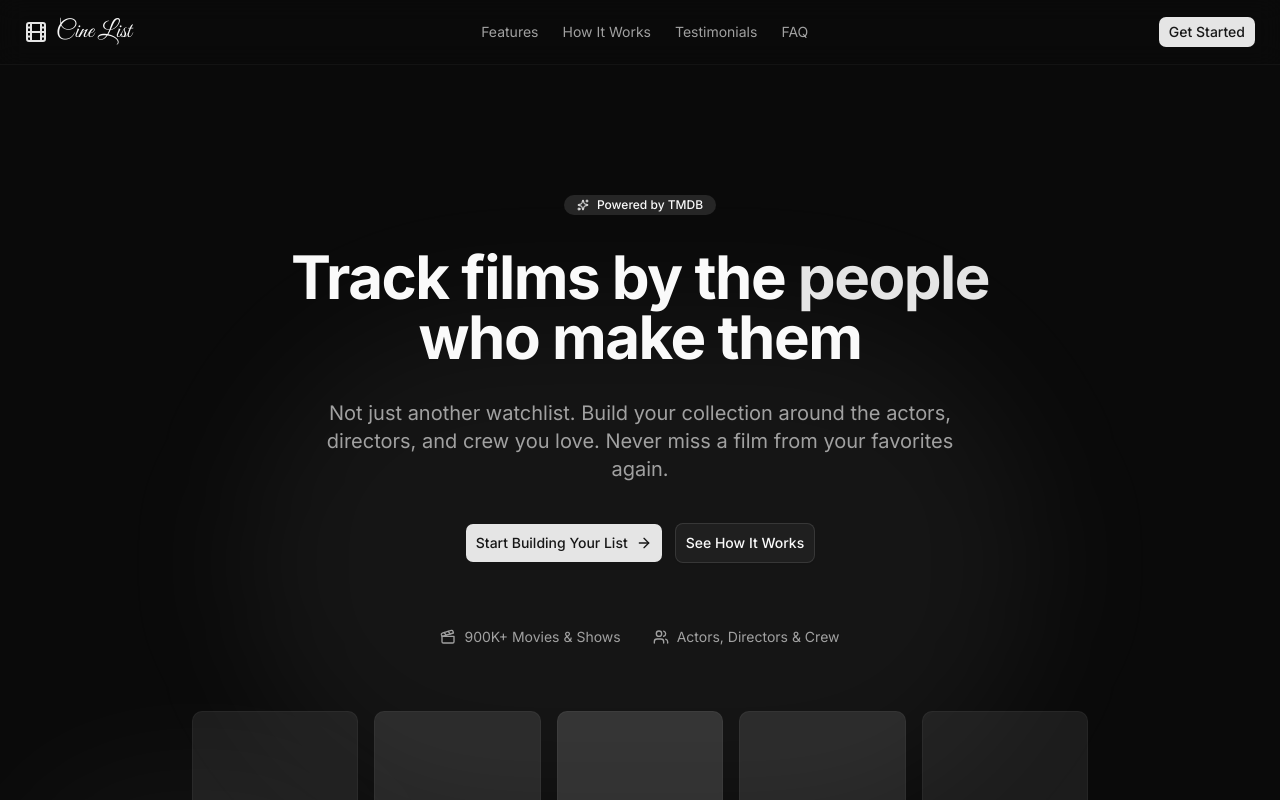
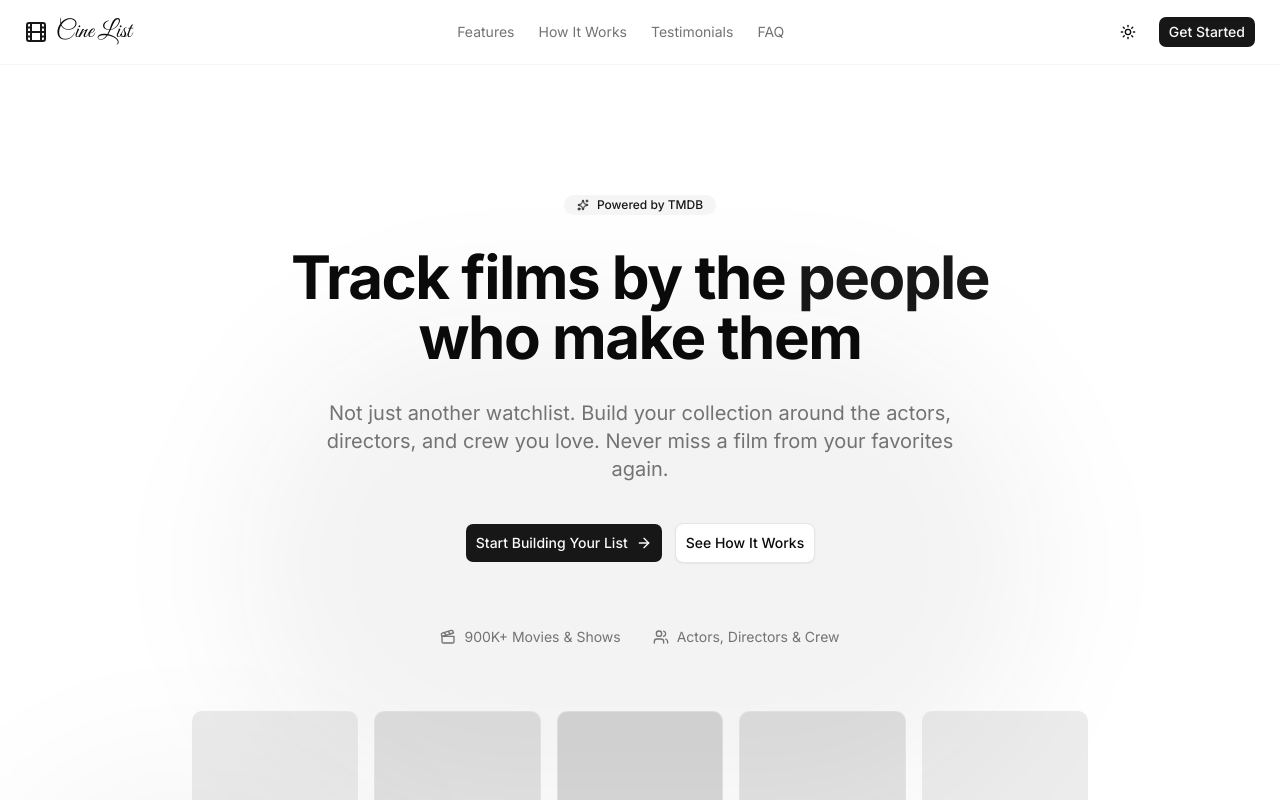
Before and after one commit to ankitXD/cine-list, a Next.js app: page / in a window 1280 px wide. Shown: the top 800 px of the page. Built offline with nearby package versions, Linux system fonts and the light colour scheme.

Commit message:
feat: add theme provider and toggle components for theme management

```diff
--- a/app/layout.tsx
+++ b/app/layout.tsx
@@ -2,6 +2,7 @@
 import { Geist, Geist_Mono, Inter, Great_Vibes } from "next/font/google";
 import "./globals.css";
 import { cn } from "@/lib/utils";
+import { ThemeProvider } from "@/components/theme-provider";
 
 const inter = Inter({ subsets: ["latin"], variable: "--font-sans" });
 
@@ -35,8 +36,9 @@
   return (
     <html
       lang="en"
+      suppressHydrationWarning
       className={cn(
-        "dark h-full",
+        "h-full",
         "antialiased",
         geistSans.variable,
         geistMono.variable,
@@ -45,7 +47,16 @@
         "font-sans",
       )}
     >
-      <body className="min-h-full flex flex-col">{children}</body>
+      <body className="min-h-full flex flex-col">
+        <ThemeProvider
+          attribute="class"
+          defaultTheme="light"
+          enableSystem
+          disableTransitionOnChange
+        >
+          {children}
+        </ThemeProvider>
+      </body>
     </html>
   );
 }
--- a/components/navbar.tsx
+++ b/components/navbar.tsx
@@ -9,6 +9,7 @@
   SheetTrigger,
   SheetTitle,
 } from "@/components/ui/sheet";
+import { ThemeToggle } from "@/components/theme-toggle";
 
 const navLinks = [
   { href: "#features", label: "Features" },
@@ -39,6 +40,7 @@
         </nav>
 
         <div className="flex items-center gap-3">
+          <ThemeToggle />
           <Button size="sm" className="hidden sm:inline-flex">
             Get Started
           </Button>
--- /dev/null
+++ b/components/theme-provider.tsx
@@ -0,0 +1,10 @@
+"use client";
+
+import { ThemeProvider as NextThemesProvider } from "next-themes";
+
+export function ThemeProvider({
+  children,
+  ...props
+}: React.ComponentProps<typeof NextThemesProvider>) {
+  return <NextThemesProvider {...props}>{children}</NextThemesProvider>;
+}
--- /dev/null
+++ b/components/theme-toggle.tsx
@@ -0,0 +1,41 @@
+"use client";
+
+import { useTheme } from "next-themes";
+import { Sun, Moon, Monitor } from "lucide-react";
+import { Button } from "@/components/ui/button";
+import {
+  DropdownMenu,
+  DropdownMenuContent,
+  DropdownMenuItem,
+  DropdownMenuTrigger,
+} from "@/components/ui/dropdown-menu";
+
+export function ThemeToggle() {
+  const { setTheme } = useTheme();
+
+  return (
+    <DropdownMenu>
+      <DropdownMenuTrigger asChild>
+        <Button variant="ghost" size="icon">
+          <Sun className="h-4 w-4 scale-100 rotate-0 transition-all dark:scale-0 dark:-rotate-90" />
+          <Moon className="absolute h-4 w-4 scale-0 rotate-90 transition-all dark:scale-100 dark:rotate-0" />
+          <span className="sr-only">Toggle theme</span>
+        </Button>
+      </DropdownMenuTrigger>
+      <DropdownMenuContent align="end">
+        <DropdownMenuItem onClick={() => setTheme("light")}>
+          <Sun className="mr-2 h-4 w-4" />
+          Light
+        </DropdownMenuItem>
+        <DropdownMenuItem onClick={() => setTheme("dark")}>
+          <Moon className="mr-2 h-4 w-4" />
+          Dark
+        </DropdownMenuItem>
+        <DropdownMenuItem onClick={() => setTheme("system")}>
+          <Monitor className="mr-2 h-4 w-4" />
+          System
+        </DropdownMenuItem>
+      </DropdownMenuContent>
+    </DropdownMenu>
+  );
+}
```
